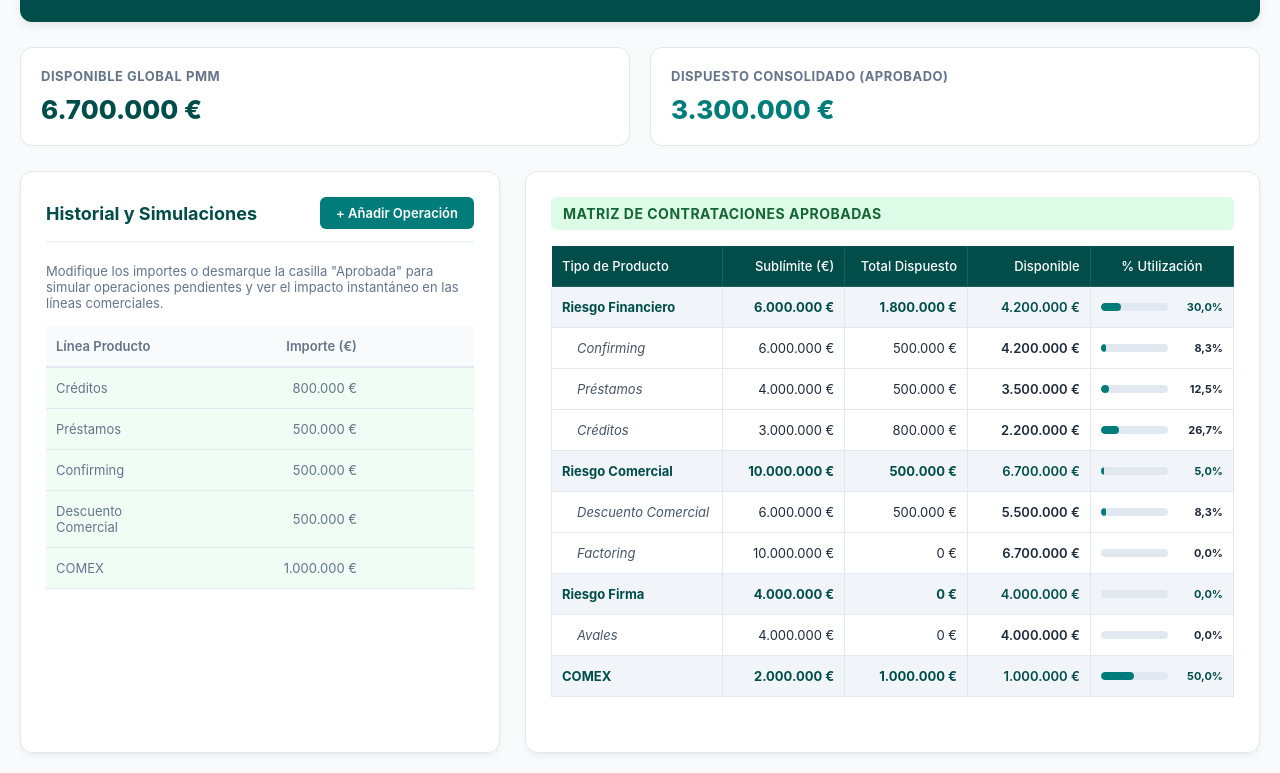
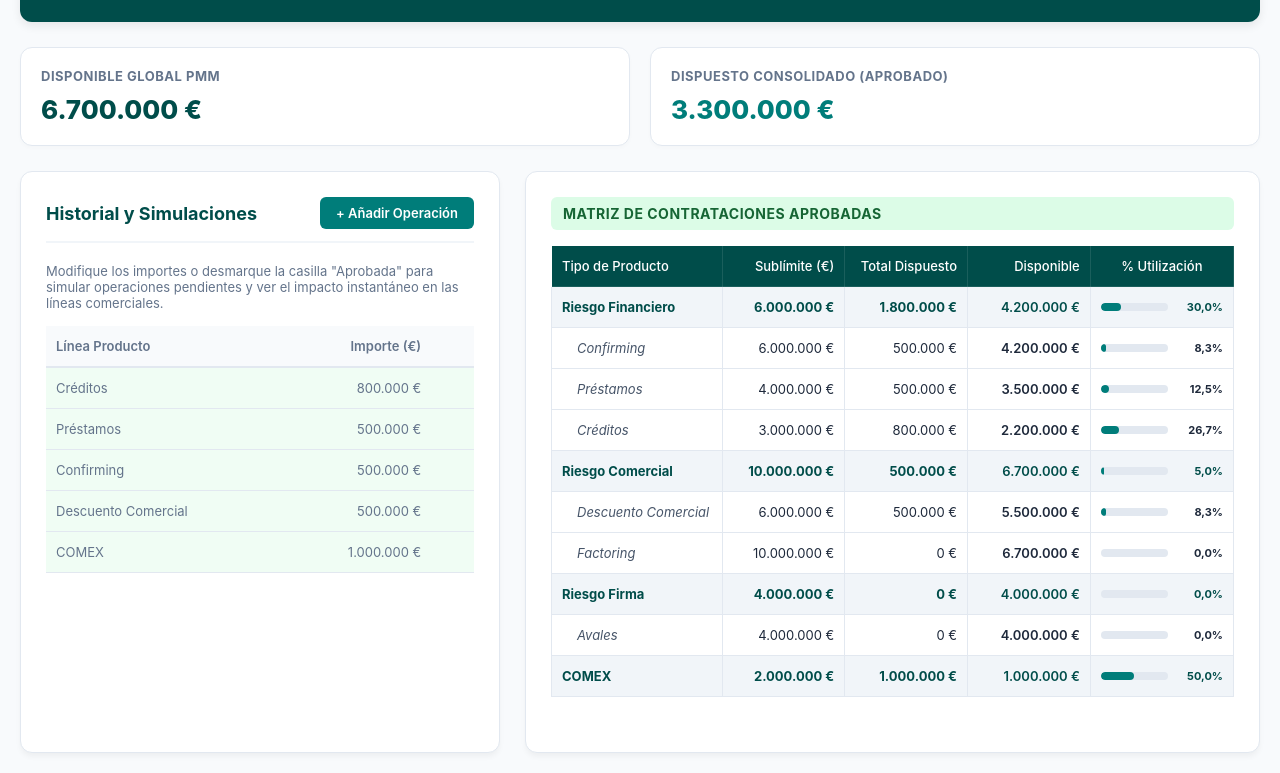
Before and after one commit to ricardoloria-droid/simulador__pm, a website: page simulador_pm_multiproducto.html in a window 1280 px wide. Shown: the part 131-904 px from the top of the page. Drawn offline with Linux system fonts and the light colour scheme.

Commit message:
fix: ajustar ancho columna eliminar y mejoras de layout

```diff
--- a/simulador_pm_multiproducto.html
+++ b/simulador_pm_multiproducto.html
@@ -385,9 +385,9 @@
                 <table>
                     <thead>
                         <tr>
-                            <th style="width: 35%;">Línea Producto</th>
-                            <th style="width: 40%; text-align: right;">Importe (€)</th>
-                            <th style="width: 25%; text-align: center;"></th>
+                            <th style="width: 40%;">Línea Producto</th>
+                            <th style="width: 50%; text-align: right;">Importe (€)</th>
+                            <th style="width: 10%;"></th>
                         </tr>
                     </thead>
                     <tbody id="operationsLogBody">
```
